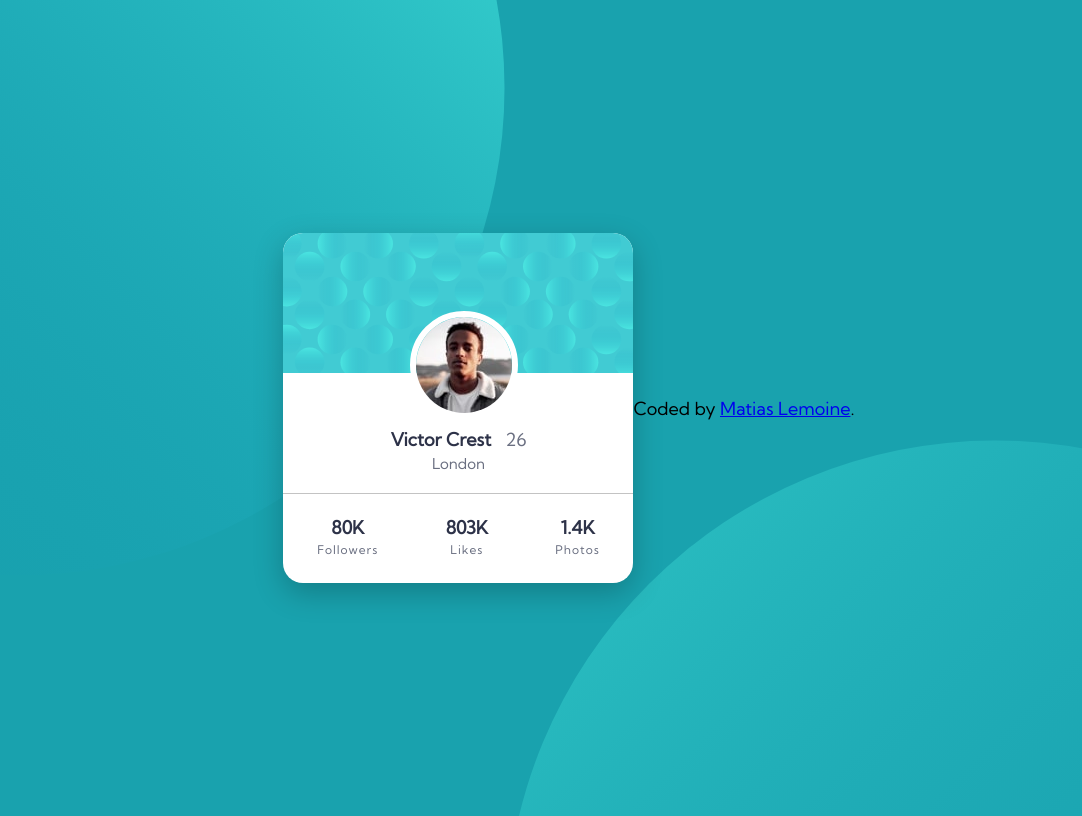
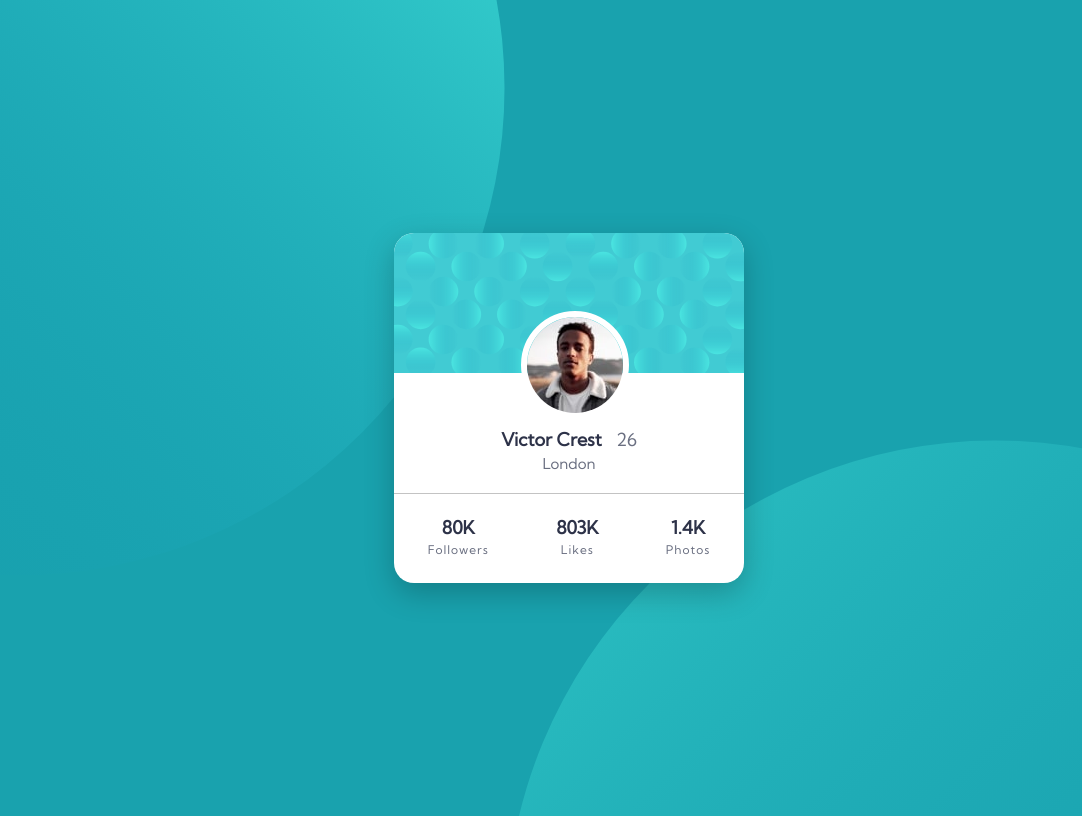
Before and after one commit to matiasLemoine/profile-card-component, a plain HTML site: page index.html in a window 1280 px wide. Shown: the whole page, without its empty margins (71-1153 px from the left). Drawn offline with Linux system fonts and the light colour scheme.

Commit message:
comentario

```diff
--- a/index.html
+++ b/index.html
@@ -64,10 +64,6 @@
 
     </div>
 
-    <div class="author">
-      Coded by <a href="https://github.com/matiasLemoine" target="blank">Matias Lemoine</a>.
-    </div>
-
   </div>
 
 </body>
--- a/style.css
+++ b/style.css
@@ -147,11 +147,3 @@ body{
     text-decoration: none;
     margin-top: 40px;
 }
-
-.author {
-    position: relative;
-    justify-content: center;
-    align-items: baseline;
-    text-decoration: none;
-    text-transform: none;
-}
```
